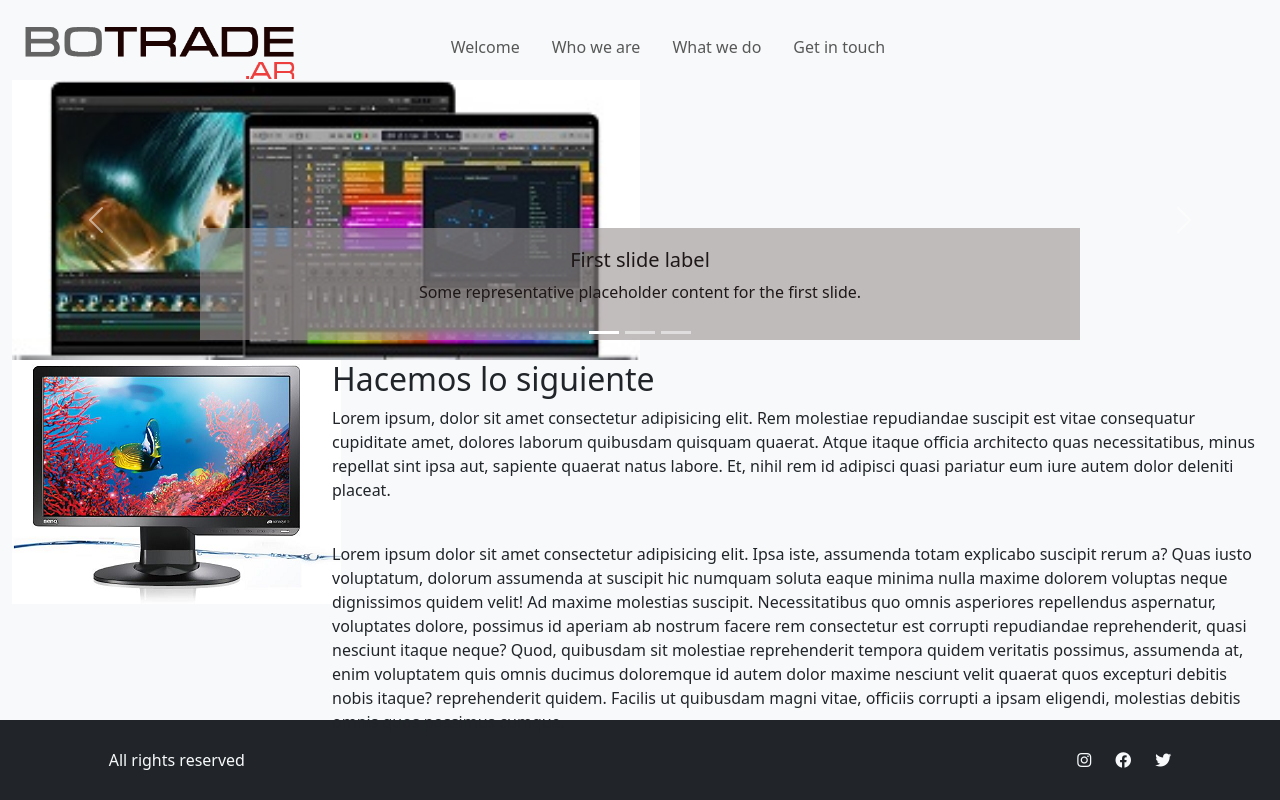
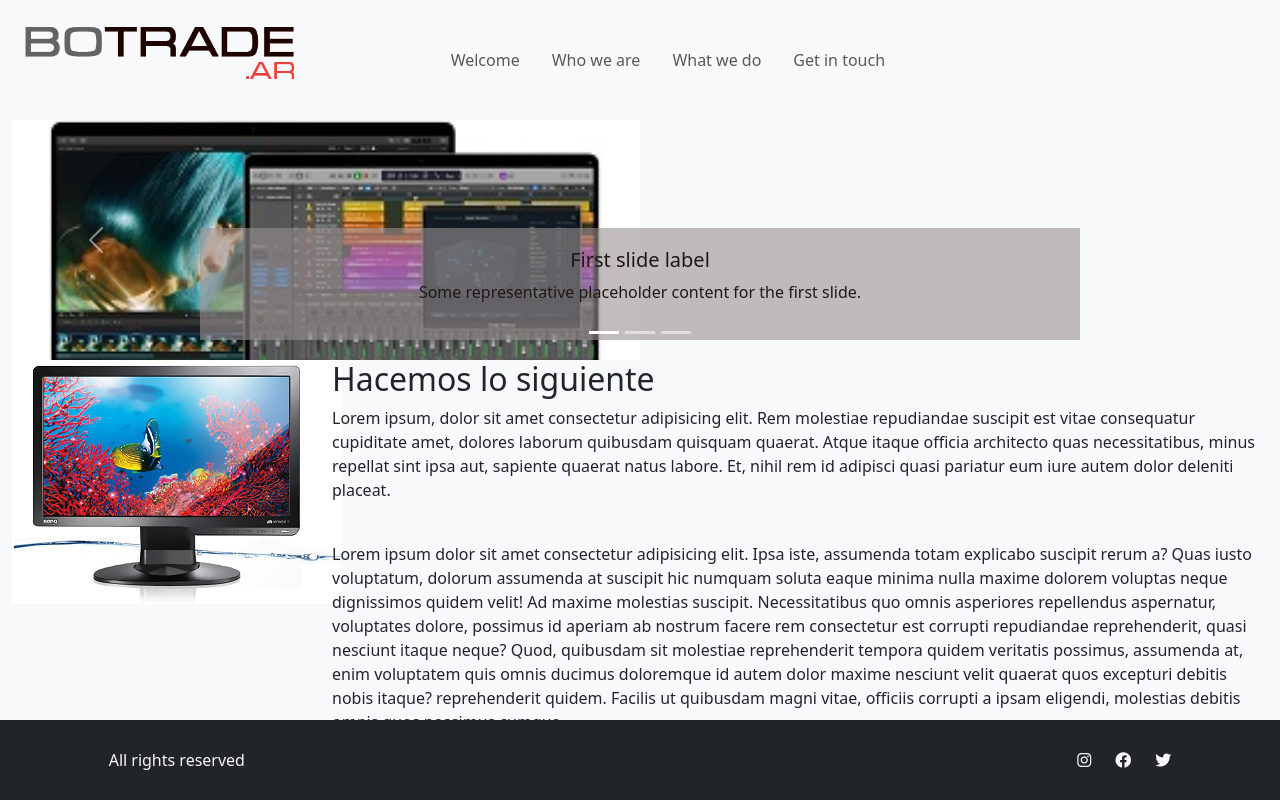
Before and after one commit to moliveto/entregados, a plain HTML site: page index.html in a window 1280 px wide. Drawn offline with nearby package versions, Linux system fonts and the light colour scheme.

Commit message:
cambio style

```diff
--- a/css/style.css
+++ b/css/style.css
@@ -9,11 +9,11 @@ body {
 }
 
 header {
-  height: 10vh;
+  height: 15vh;
 }
 
 main {
-  height: 80vh;
+  height: 75vh;
 }
 
 footer {
@@ -21,7 +21,7 @@ footer {
 }
 
 .carousel-item {
-  height: 35vh;
+  height: 30vh;
   min-height: 200px;
   background: no-repeat center center scroll;
   -webkit-background-size: cover;
```
